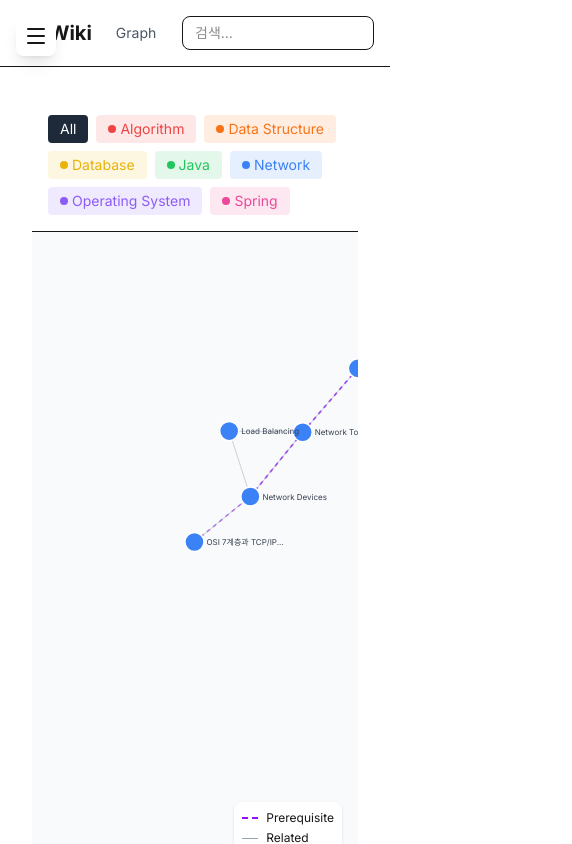
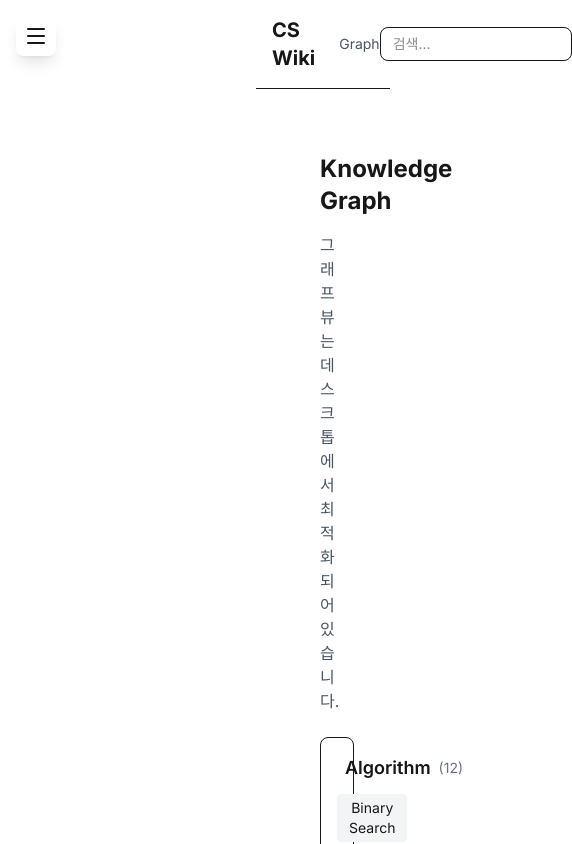
Before and after one commit to yuhandemian/cs-wiki, a Next.js app: page /graph in a window 390 px wide. Shown: the top 844 px of the page, 572 px wide, since content can reach past the window. Built offline with nearby package versions, Linux system fonts and the light colour scheme.

Commit message:
Fix D3 force graph rendering with React-based SVG and simulation lifecycle

```diff
--- a/components/ForceGraph.tsx
+++ b/components/ForceGraph.tsx
@@ -1,6 +1,6 @@
 'use client';
 
-import { useEffect, useRef, useState } from 'react';
+import { useEffect, useRef, useState, useCallback } from 'react';
 import * as d3 from 'd3';
 import { useRouter } from 'next/navigation';
 
@@ -25,14 +25,47 @@ interface GraphData {
 export default function ForceGraph() {
     const svgRef = useRef<SVGSVGElement>(null);
     const containerRef = useRef<HTMLDivElement>(null);
+    const simulationRef = useRef<d3.Simulation<GraphNode, GraphLink> | null>(null);
     const [graphData, setGraphData] = useState<GraphData | null>(null);
     const [selectedCategory, setSelectedCategory] = useState<string | null>(null);
     const [hoveredNode, setHoveredNode] = useState<GraphNode | null>(null);
+    const [nodes, setNodes] = useState<GraphNode[]>([]);
+    const [links, setLinks] = useState<GraphLink[]>([]);
+    const [transform, setTransform] = useState({ x: 0, y: 0, k: 0.8 });
+    const [isMobile, setIsMobile] = useState(false);
     const router = useRouter();
 
     useEffect(() => {
-        const basePath = process.env.NODE_ENV === 'production' ? '/cs-wiki' : '';
-        fetch(`${basePath}/graph-data.json`)
+        const checkMobile = () => {
+            setIsMobile(window.innerWidth < 1024);
+        };
+        checkMobile();
+        window.addEventListener('resize', checkMobile);
+        return () => window.removeEventListener('resize', checkMobile);
+    }, []);
+
+    const animateTransform = useCallback((from: typeof transform, to: typeof transform, duration: number) => {
+        const startTime = Date.now();
+        const animate = () => {
+            const elapsed = Date.now() - startTime;
+            const progress = Math.min(elapsed / duration, 1);
+            const eased = 0.5 - Math.cos(progress * Math.PI) / 2;
+
+            setTransform({
+                x: from.x + (to.x - from.x) * eased,
+                y: from.y + (to.y - from.y) * eased,
+                k: from.k + (to.k - from.k) * eased
+            });
+
+            if (progress < 1) {
+                requestAnimationFrame(animate);
+            }
+        };
+        animate();
+    }, []);
+
+    useEffect(() => {
+        fetch('/graph-data.json')
             .then(res => res.json())
             .then(setGraphData)
             .catch(console.error);
@@ -45,157 +78,122 @@ export default function ForceGraph() {
         const width = container.clientWidth;
         const height = container.clientHeight;
 
-        d3.select(svgRef.current).selectAll('*').remove();
-
-        const svg = d3.select(svgRef.current)
-            .attr('width', width)
-            .attr('height', height);
-
-        const g = svg.append('g');
-
-        const zoom = d3.zoom<SVGSVGElement, unknown>()
-            .scaleExtent([0.3, 4])
-            .on('zoom', (event) => {
-                g.attr('transform', event.transform);
-            });
-
-        svg.call(zoom);
-
         const filteredNodes = selectedCategory
             ? graphData.nodes.filter(n => n.category === selectedCategory)
             : graphData.nodes;
 
         const filteredNodeIds = new Set(filteredNodes.map(n => n.id));
         const filteredLinks = graphData.links.filter(l => {
-            const sourceId = typeof l.source === 'string' ? l.source : (l.source as GraphNode).id;
-            const targetId = typeof l.target === 'string' ? l.target : (l.target as GraphNode).id;
-            return filteredNodeIds.has(sourceId) && filteredNodeIds.has(targetId);
+            const source = typeof l.source === 'object' ? l.source.id : l.source;
+            const target = typeof l.target === 'object' ? l.target.id : l.target;
+            return filteredNodeIds.has(source) && filteredNodeIds.has(target);
         });
 
-        const simulation = d3.forceSimulation<GraphNode>(filteredNodes)
-            .force('link', d3.forceLink<GraphNode, GraphLink>(filteredLinks)
-                .id(d => d.id)
-                .distance(80))
-            .force('charge', d3.forceManyBody().strength(-200))
+        const nodesCopy = filteredNodes.map(n => ({ ...n }));
+        const linksCopy = filteredLinks.map(l => ({ ...l }));
+
+        const simulation = d3.forceSimulation<GraphNode>(nodesCopy)
+            .force('link', d3.forceLink<GraphNode, GraphLink>(linksCopy)
+                .id((d) => d.id)
+                .distance(120))
+            .force('charge', d3.forceManyBody().strength(-300))
             .force('center', d3.forceCenter(width / 2, height / 2))
-            .force('collision', d3.forceCollide().radius(30))
-            .force('category', d3.forceRadial<GraphNode>(
-                (d) => selectedCategory ? 0 : 200,
-                width / 2,
-                height / 2
-            ).strength(d => selectedCategory && d.category === selectedCategory ? 0.5 : 0));
+            .force('collision', d3.forceCollide().radius(40))
+            .alphaDecay(0.03)
+            .velocityDecay(0.4);
 
-        const link = g.append('g')
-            .selectAll('line')
-            .data(filteredLinks)
-            .join('line')
-            .attr('stroke', d => d.type === 'prerequisite' ? '#9333ea' : '#94a3b8')
-            .attr('stroke-opacity', 0.6)
-            .attr('stroke-width', d => d.type === 'prerequisite' ? 2 : 1)
-            .attr('stroke-dasharray', d => d.type === 'prerequisite' ? '5,5' : 'none');
-
-        const node = g.append('g')
-            .selectAll('circle')
-            .data(filteredNodes)
-            .join('circle')
-            .attr('r', 12)
-            .attr('fill', d => d.color)
-            .attr('stroke', '#fff')
-            .attr('stroke-width', 2)
-            .style('cursor', 'pointer')
-            .on('click', (_, d) => {
-                router.push(`/wiki/${d.category}/${d.slug}`);
-            })
-            .on('mouseenter', (_, d) => setHoveredNode(d))
-            .on('mouseleave', () => setHoveredNode(null));
-
-        (node as any).call(d3.drag<SVGCircleElement, GraphNode>()
-            .on('start', (event, d) => {
-                if (!event.active) simulation.alphaTarget(0.3).restart();
-                d.fx = d.x;
-                d.fy = d.y;
-            })
-            .on('drag', (event, d) => {
-                d.fx = event.x;
-                d.fy = event.y;
-            })
-            .on('end', (event, d) => {
-                if (!event.active) simulation.alphaTarget(0);
-                d.fx = null;
-                d.fy = null;
-            }));
-
-        const label = g.append('g')
-            .selectAll('text')
-            .data(filteredNodes)
-            .join('text')
-            .text(d => d.title.length > 15 ? d.title.slice(0, 15) + '...' : d.title)
-            .attr('font-size', 10)
-            .attr('dx', 15)
-            .attr('dy', 4)
-            .attr('fill', '#374151')
-            .style('pointer-events', 'none');
+        let tickCount = 0;
+        const maxTicks = 300;
 
         simulation.on('tick', () => {
-            link
-                .attr('x1', d => (d.source as GraphNode).x!)
-                .attr('y1', d => (d.source as GraphNode).y!)
-                .attr('x2', d => (d.target as GraphNode).x!)
-                .attr('y2', d => (d.target as GraphNode).y!);
-
-            node
-                .attr('cx', d => d.x!)
-                .attr('cy', d => d.y!);
-
-            label
-                .attr('x', d => d.x!)
-                .attr('y', d => d.y!);
+            tickCount++;
+            if (tickCount % 2 === 0) {
+                setNodes([...nodesCopy]);
+                setLinks([...linksCopy]);
+            }
+            if (tickCount >= maxTicks || simulation.alpha() < 0.01) {
+                simulation.stop();
+            }
         });
 
-        if (selectedCategory) {
-            simulation.on('end', () => {
-                const categoryNodes = filteredNodes.filter(n => n.category === selectedCategory);
-                if (categoryNodes.length === 0) return;
+        const svg = d3.select(svgRef.current);
+        const zoom = d3.zoom<SVGSVGElement, unknown>()
+            .scaleExtent([0.1, 4])
+            .on('zoom', (event) => {
+                setTransform({
+                    x: event.transform.x,
+                    y: event.transform.y,
+                    k: event.transform.k
+                });
+            });
 
-                const bounds = {
-                    minX: d3.min(categoryNodes, d => d.x!) || 0,
-                    maxX: d3.max(categoryNodes, d => d.x!) || 0,
-                    minY: d3.min(categoryNodes, d => d.y!) || 0,
-                    maxY: d3.max(categoryNodes, d => d.y!) || 0
-                };
+        svg.call(zoom);
+        svg.call(zoom.transform, d3.zoomIdentity.translate(width / 2, height / 2).scale(0.8).translate(-width / 2, -height / 2));
 
-                const boundsWidth = bounds.maxX - bounds.minX;
-                const boundsHeight = bounds.maxY - bounds.minY;
-                const centerX = (bounds.minX + bounds.maxX) / 2;
-                const centerY = (bounds.minY + bounds.maxY) / 2;
-
-                const scale = Math.min(
-                    width / (boundsWidth + 200),
-                    height / (boundsHeight + 200),
-                    2
-                );
-
-                svg.transition()
-                    .duration(750)
-                    .call(
-                        zoom.transform,
-                        d3.zoomIdentity
-                            .translate(width / 2, height / 2)
-                            .scale(scale)
-                            .translate(-centerX, -centerY)
-                    );
-            });
-        } else {
-            svg.call(zoom.transform, d3.zoomIdentity.translate(width / 4, height / 4).scale(0.8));
-        }
+        simulationRef.current = simulation;
 
         return () => {
             simulation.stop();
         };
-    }, [graphData, selectedCategory, router]);
+    }, [graphData, selectedCategory]);
+
+    const handleNodeClick = useCallback((node: GraphNode) => {
+        router.push(`/wiki/${node.category}/${node.slug}`);
+    }, [router]);
+
+    const handleNodeMouseEnter = useCallback((node: GraphNode) => {
+        setHoveredNode(node);
+    }, []);
+
+    const handleNodeMouseLeave = useCallback(() => {
+        setHoveredNode(null);
+    }, []);
 
     if (!graphData) {
         return <div className="flex items-center justify-center h-full">Loading graph...</div>;
+    }
+
+    if (isMobile) {
+        return (
+            <div className="h-full flex flex-col">
+                <div className="p-8 text-center">
+                    <h2 className="text-2xl font-bold mb-4">Knowledge Graph</h2>
+                    <p className="text-gray-600 dark:text-gray-400 mb-6">
+                        그래프 뷰는 데스크톱에서 최적화되어 있습니다.
+                    </p>
+                    <div className="space-y-2">
+                        {graphData.categories.map(cat => {
+                            const categoryNodes = graphData.nodes.filter(n => n.category === cat.id);
+                            return (
+                                <div key={cat.id} className="border rounded-lg p-4 bg-white dark:bg-gray-800">
+                                    <div className="flex items-center gap-2 mb-3">
+                                        <span className="w-3 h-3 rounded-full" style={{ backgroundColor: cat.color }} />
+                                        <h3 className="font-semibold text-lg">{cat.name}</h3>
+                                        <span className="text-sm text-gray-500">({categoryNodes.length})</span>
+                                    </div>
+                                    <div className="flex flex-wrap gap-2">
+                                        {categoryNodes.slice(0, 10).map(node => (
+                                            <button
+                                                key={node.id}
+                                                onClick={() => router.push(`/wiki/${node.category}/${node.slug}`)}
+                                                className="px-3 py-1 text-sm rounded bg-gray-100 dark:bg-gray-700 hover:bg-gray-200 dark:hover:bg-gray-600"
+                                            >
+                                                {node.title}
+                                            </button>
+                                        ))}
+                                        {categoryNodes.length > 10 && (
+                                            <span className="px-3 py-1 text-sm text-gray-500">
+                                                +{categoryNodes.length - 10} more
+                                            </span>
+                                        )}
+                                    </div>
+                                </div>
+                            );
+                        })}
+                    </div>
+                </div>
+            </div>
+        );
     }
 
     return (
@@ -220,7 +218,60 @@ export default function ForceGraph() {
                 ))}
             </div>
             <div ref={containerRef} className="flex-1 relative bg-gray-50 dark:bg-gray-800">
-                <svg ref={svgRef} className="w-full h-full" />
+                <svg ref={svgRef} className="w-full h-full">
+                    <g transform={`translate(${transform.x},${transform.y}) scale(${transform.k})`}>
+                        <g>
+                            {links.map((link, i) => {
+                                const source = link.source as GraphNode;
+                                const target = link.target as GraphNode;
+                                if (!source.x || !source.y || !target.x || !target.y) return null;
+                                return (
+                                    <line
+                                        key={i}
+                                        x1={source.x}
+                                        y1={source.y}
+                                        x2={target.x}
+                                        y2={target.y}
+                                        stroke={link.type === 'prerequisite' ? '#9333ea' : '#94a3b8'}
+                                        strokeOpacity={0.6}
+                                        strokeWidth={link.type === 'prerequisite' ? 2 : 1}
+                                        strokeDasharray={link.type === 'prerequisite' ? '5,5' : 'none'}
+                                    />
+                                );
+                            })}
+                        </g>
+                        <g>
+                            {nodes.map((node) => {
+                                if (!node.x || !node.y) return null;
+                                return (
+                                    <g key={node.id}>
+                                        <circle
+                                            cx={node.x}
+                                            cy={node.y}
+                                            r={12}
+                                            fill={node.color}
+                                            stroke="#fff"
+                                            strokeWidth={2}
+                                            style={{ cursor: 'pointer' }}
+                                            onClick={() => handleNodeClick(node)}
+                                            onMouseEnter={() => handleNodeMouseEnter(node)}
+                                            onMouseLeave={handleNodeMouseLeave}
+                                        />
+                                        <text
+                                            x={node.x + 15}
+                                            y={node.y + 4}
+                                            fontSize={10}
+                                            fill="#374151"
+                                            pointerEvents="none"
+                                        >
+                                            {node.title.length > 15 ? node.title.slice(0, 15) + '...' : node.title}
+                                        </text>
+                                    </g>
+                                );
+                            })}
+                        </g>
+                    </g>
+                </svg>
                 {hoveredNode && (
                     <div className="absolute top-4 left-4 bg-white dark:bg-gray-900 p-3 rounded-lg shadow-lg border">
                         <div className="font-semibold">{hoveredNode.title}</div>
--- a/components/Navigation.tsx
+++ b/components/Navigation.tsx
@@ -2,7 +2,7 @@
 
 import Link from "next/link";
 import { useState, useEffect } from "react";
-import { ChevronDown, ChevronRight, Menu, X } from "lucide-react";
+import { ChevronDown, ChevronRight, ChevronLeft, Menu, X } from "lucide-react";
 import { usePathname } from "next/navigation";
 
 const categories = [
@@ -28,7 +28,7 @@ export default function Navigation() {
     useEffect(() => {
         document.documentElement.style.setProperty(
             '--sidebar-width',
-            isSidebarOpen ? '256px' : '0px'
+            isSidebarOpen ? '256px' : '64px'
         );
     }, [isSidebarOpen]);
 
@@ -46,24 +46,38 @@ export default function Navigation() {
             <aside
                 className={`
                     fixed top-0 left-0 h-screen bg-gray-50 dark:bg-gray-900 border-r border-gray-200 dark:border-gray-800
-                    transition-all duration-300 ease-in-out z-40 overflow-y-auto
+                    transition-all duration-300 ease-in-out z-40 overflow-hidden
                     ${isMobileOpen ? 'translate-x-0' : '-translate-x-full md:translate-x-0'}
-                    ${isSidebarOpen ? 'md:w-64' : 'md:w-0 md:border-0'}
+                    ${isSidebarOpen ? 'md:w-64' : 'md:w-16'}
                 `}
             >
-                <div className={`w-64 p-6 pt-16 md:pt-6 transition-opacity duration-300 ${isSidebarOpen ? 'opacity-100' : 'md:opacity-0'}`}>
+                {/* 접힌 사이드바의 펼치기 버튼 */}
+                {!isSidebarOpen && (
+                    <div className="hidden md:block pt-6 px-3">
+                        <button
+                            onClick={() => setIsSidebarOpen(true)}
+                            className="p-2 hover:bg-gray-200 dark:hover:bg-gray-800 rounded-lg transition-colors"
+                            title="사이드바 표시"
+                        >
+                            <Menu size={20} />
+                        </button>
+                    </div>
+                )}
+
+                {/* 사이드바 컨텐츠 */}
+                <div className={`w-64 p-6 pt-16 md:pt-6 transition-opacity duration-300 ${isSidebarOpen ? 'opacity-100' : 'md:opacity-0 md:pointer-events-none'}`}>
                     <div className="flex items-center justify-between mb-8">
                         <Link href="/" className="block" onClick={() => setIsMobileOpen(false)}>
                             <h1 className="text-2xl font-bold">CS Wiki</h1>
                         </Link>
 
-                        {/* 데스크톱 토글 버튼 */}
+                        {/* 데스크톱 닫기 버튼 */}
                         <button
-                            onClick={() => setIsSidebarOpen(!isSidebarOpen)}
+                            onClick={() => setIsSidebarOpen(false)}
                             className="hidden md:block p-2 hover:bg-gray-200 dark:hover:bg-gray-800 rounded-lg transition-colors"
-                            title={isSidebarOpen ? "사이드바 숨기기" : "사이드바 표시"}
+                            title="사이드바 숨기기"
                         >
-                            <Menu size={20} />
+                            <ChevronLeft size={20} />
                         </button>
                     </div>
 
--- a/next.config.ts
+++ b/next.config.ts
@@ -1,9 +1,11 @@
 import type { NextConfig } from "next";
+
+const isProd = process.env.NODE_ENV === 'production';
 
 const nextConfig: NextConfig = {
   output: 'export',
 
-  basePath: '/cs-wiki',
+  basePath: isProd ? '/cs-wiki' : '',
 
   images: {
     unoptimized: true,
```
